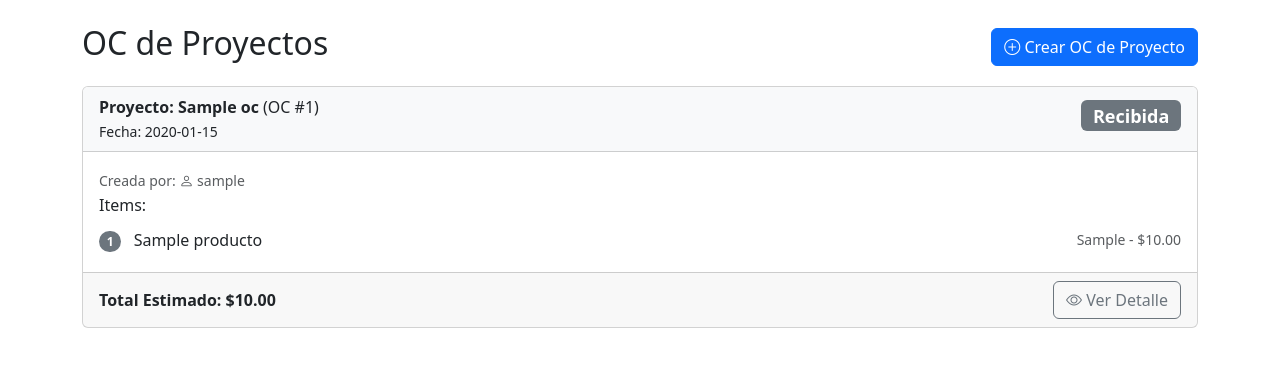
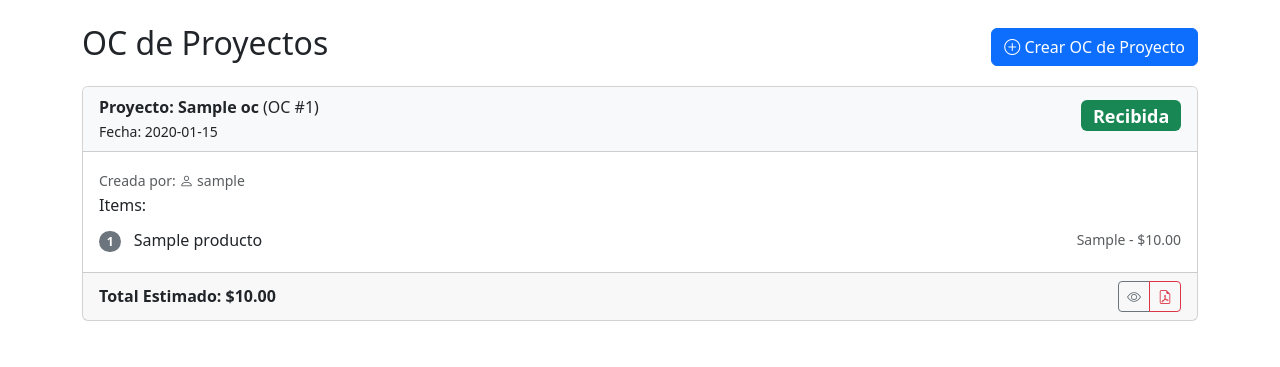
Before and after one commit to Raziraptor/Gestiondeinventario, a Flask app: page /proyectos-oc in a window 1280 px wide. Shown: the part 57-424 px from the top of the page. Run offline with Flask 3, Linux system fonts and the light colour scheme; a user stored in the database is signed in; tables that the repository leaves empty hold one stand-in row (values such as "Sample post"); grey boxes marked "Sample" are stand-in pictures; some libraries are stand-ins or nearby versions.

Commit message:
Refactor button group and add PDF generation option
Removed commented lines and modified button group to include a new PDF generation button.

```diff
--- a/templates/proyecto_oc_lista.html
+++ b/templates/proyecto_oc_lista.html
@@ -5,9 +5,6 @@
 {% block content %}
     <div class="d-flex justify-content-between align-items-center mb-3">
         <h2>{{ titulo }}</h2>
-        <!-- ======================== -->
-        <!-- AQUÍ ESTÁ LA CORRECCIÓN -->
-        <!-- ======================== -->
         <a href="{{ url_for('nuevo_proyecto_oc') }}" class="btn btn-primary">
             <i class="bi bi-plus-circle"></i> Crear OC de Proyecto
         </a>
@@ -26,7 +23,8 @@
             <h4>
                 <span class="badge
                               {% if poc.estado == 'borrador' %}bg-warning text-dark
-                              {% else %}bg-secondary{% endif %}">
+                              {% elif poc.estado == 'cancelada' %}bg-secondary
+                              {% else %}bg-success text-white{% endif %}">
                     {{ poc.estado.capitalize() }}
                 </span>
             </h4>
@@ -59,12 +57,31 @@
         </div>
         <div class="card-footer text-end d-flex justify-content-between align-items-center">
             <strong>Total Estimado: ${{ "%.2f"|format(poc.costo_total) }}</strong>
-            <div>
-                <a href="{{ url_for('ver_proyecto_oc', id=poc.id) }}" class="btn btn-outline-secondary">
-                    <i class="bi bi-eye"></i> Ver Detalle
+
+            <!-- ======================== -->
+            <!-- BLOQUE DE BOTONES MODIFICADO -->
+            <!-- ======================== -->
+            <div class="btn-group btn-group-sm" role="group">
+                <a href="{{ url_for('ver_proyecto_oc', id=poc.id) }}" class="btn btn-outline-secondary" title="Ver Detalle">
+                    <i class="bi bi-eye"></i>
                 </a>
-                <!-- Aquí irán los botones de Editar/Cancelar/Enviar -->
+
+                <!-- NUEVO BOTÓN PDF AÑADIDO -->
+                <a href="{{ url_for('generar_proyecto_oc_pdf', id=poc.id) }}" class="btn btn-outline-danger" title="Imprimir PDF" target="_blank">
+                    <i class="bi bi-file-earmark-pdf"></i>
+                </a>
+
+                {% if poc.estado == 'borrador' %}
+                <form action="{{ url_for('cancelar_proyecto_oc', id=poc.id) }}" method="POST" style="display: inline;"
+                      onsubmit="return confirm('¿Estás seguro de que deseas cancelar esta OC de Proyecto?');">
+                    <button type="submit" class="btn btn-warning" title="Cancelar OC">
+                        <i class="bi bi-x-circle"></i>
+                    </button>
+                </form>
+                {% endif %}
             </div>
+            <!-- ======================== -->
+
         </div>
     </div>
     {% else %}
```
